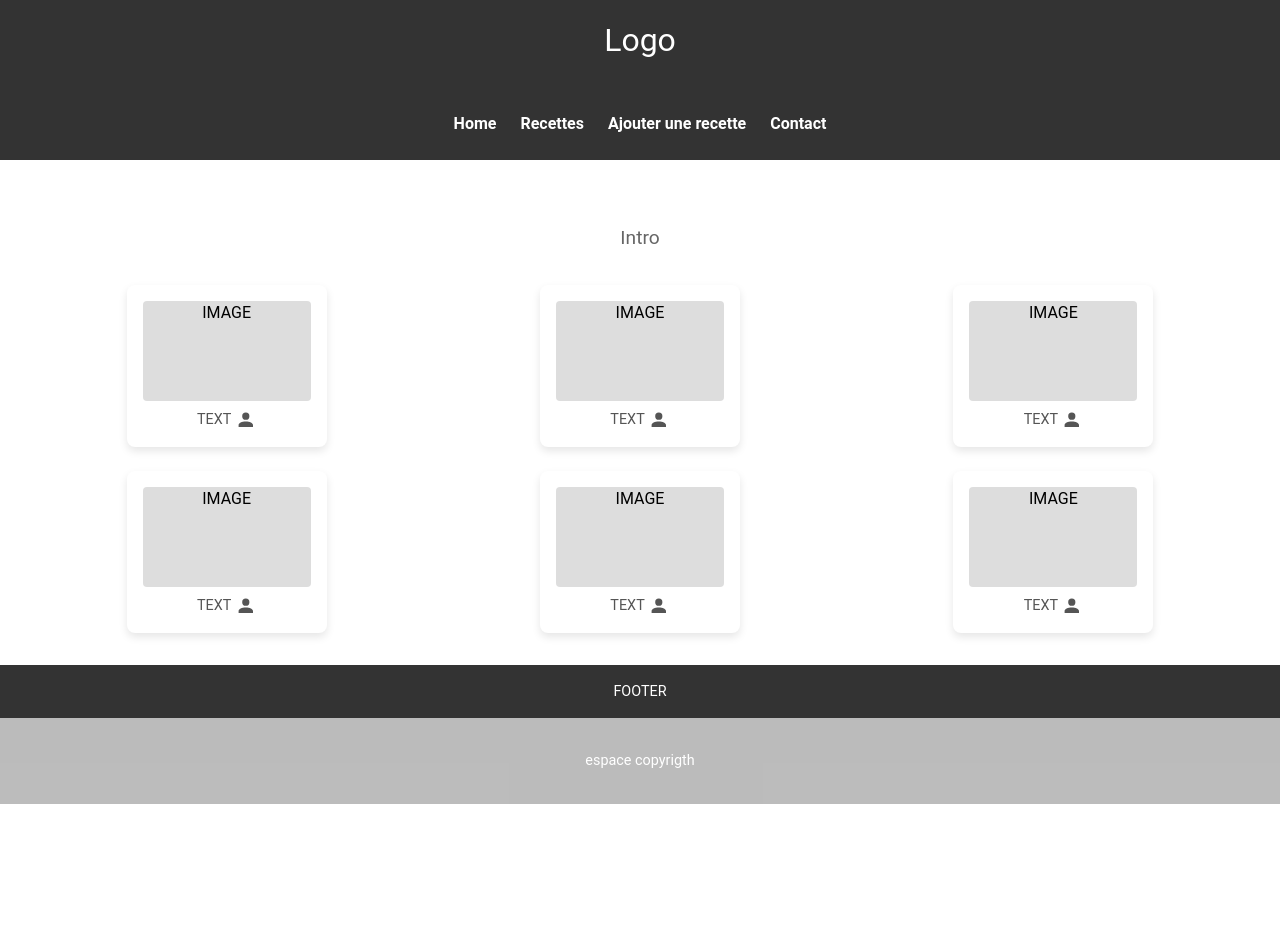
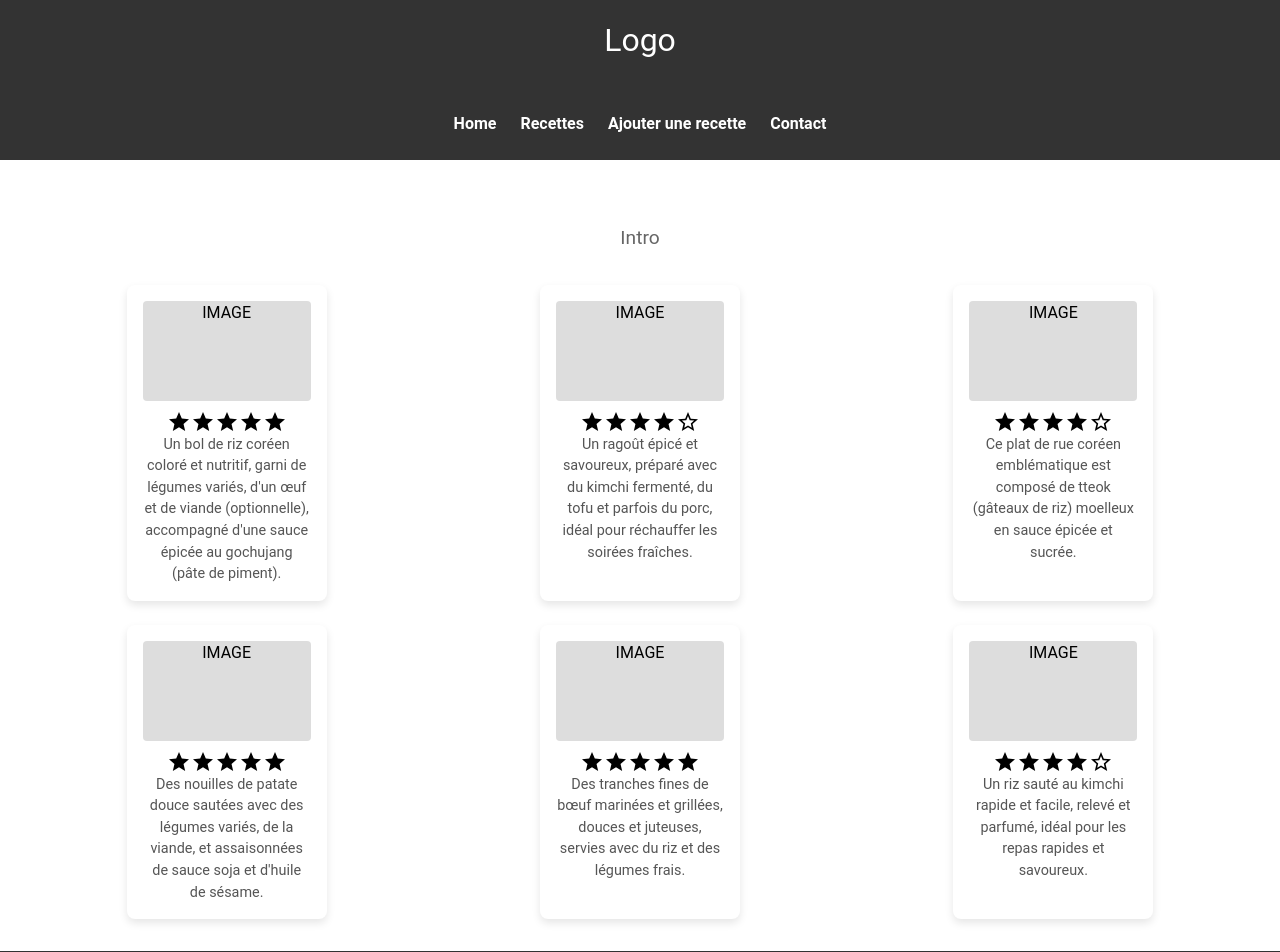
Before and after one commit to SylviePlayPlayeuse/PandaCook, a Vue app: page / in a window 1280 px wide. Shown: the top 952 px of the page. Before the commit the page ends 804 px from the top, so only its background shows below. Built offline with nearby package versions, Linux system fonts and the light colour scheme.

Commit message:
add recipes from json file

```diff
--- a/package.json
+++ b/package.json
@@ -16,6 +16,7 @@
     "format": "prettier --write src/"
   },
   "dependencies": {
+    "axios": "^1.7.7",
     "pinia": "^2.2.4",
     "vue": "^3.5.12",
     "vue-router": "^4.4.5",
--- a/src/api/food.api.ts
+++ b/src/api/food.api.ts
@@ -1,4 +1,7 @@
 import type {Food} from "@/helpers/listFood-types";
+import axios from 'axios';
+import recipesData from '@/fakeData/recipes.json';
+
 
 export const getInitialFood = (): Promise<Food[]> => {
     return Promise.resolve(
@@ -9,3 +12,15 @@ export const getInitialFood = (): Promise<Food[]> => {
         ]
     )
 }
+
+
+const API_URL = 'http://localhost:3000/fakeData/recipes.json';
+
+export const getRecipes = async () => {
+    try {
+        return Promise.resolve(recipesData.recipes);
+    } catch (error) {
+        console.error("Erreur lors de la récupération des recettes :", error);
+        throw error;
+    }
+};
--- /dev/null
+++ b/src/fakeData/recipes.json
@@ -0,0 +1,101 @@
+{
+  "recipes": [
+    {
+      "id": 1,
+      "title": "Bibimbap",
+      "rating": 5,
+      "description": "Un bol de riz coréen coloré et nutritif, garni de légumes variés, d'un œuf et de viande (optionnelle), accompagné d'une sauce épicée au gochujang (pâte de piment).",
+      "ingredients": [
+        "200g de riz cuit",
+        "100g de bœuf émincé (optionnel)",
+        "1 carotte en julienne",
+        "1 courgette en julienne",
+        "50g de pousses d'épinards",
+        "1 œuf",
+        "1 cuillère à soupe de pâte de piment (gochujang)",
+        "1 cuillère à soupe d'huile de sésame",
+        "Graines de sésame pour la garniture"
+      ],
+      "prepTime": "25 minutes"
+    },
+    {
+      "id": 2,
+      "title": "Kimchi Jjigae",
+      "rating": 4,
+      "description": "Un ragoût épicé et savoureux, préparé avec du kimchi fermenté, du tofu et parfois du porc, idéal pour réchauffer les soirées fraîches.",
+      "ingredients": [
+        "200g de kimchi",
+        "100g de porc en tranches fines",
+        "100g de tofu coupé en cubes",
+        "1 oignon émincé",
+        "2 tasses d'eau",
+        "1 cuillère à soupe de gochugaru (poudre de piment)",
+        "1 cuillère à soupe de sauce soja"
+      ],
+      "prepTime": "30 minutes"
+    },
+    {
+      "id": 3,
+      "title": "Tteokbokki",
+      "rating": 4,
+      "description": "Ce plat de rue coréen emblématique est composé de tteok (gâteaux de riz) moelleux en sauce épicée et sucrée.",
+      "ingredients": [
+        "200g de gâteaux de riz coréens",
+        "1 oignon vert coupé en tronçons",
+        "1 cuillère à soupe de gochujang",
+        "1 cuillère à soupe de sucre",
+        "1 tasse d'eau",
+        "1 œuf dur pour la garniture (optionnel)"
+      ],
+      "prepTime": "20 minutes"
+    },
+    {
+      "id": 4,
+      "title": "Japchae",
+      "rating": 5,
+      "description": "Des nouilles de patate douce sautées avec des légumes variés, de la viande, et assaisonnées de sauce soja et d'huile de sésame.",
+      "ingredients": [
+        "200g de nouilles de patate douce (dangmyeon)",
+        "1 carotte en julienne",
+        "1/2 poivron rouge en lamelles",
+        "100g de bœuf émincé (optionnel)",
+        "1 oignon émincé",
+        "2 cuillères à soupe de sauce soja",
+        "1 cuillère à soupe d'huile de sésame",
+        "Graines de sésame pour la garniture"
+      ],
+      "prepTime": "30 minutes"
+    },
+    {
+      "id": 5,
+      "title": "Bulgogi",
+      "rating": 5,
+      "description": "Des tranches fines de bœuf marinées et grillées, douces et juteuses, servies avec du riz et des légumes frais.",
+      "ingredients": [
+        "200g de bœuf émincé (de préférence du faux-filet)",
+        "1 poire coréenne râpée",
+        "2 cuillères à soupe de sauce soja",
+        "1 cuillère à soupe de sucre",
+        "1 gousse d'ail hachée",
+        "1 cuillère à soupe d'huile de sésame",
+        "Oignons verts pour la garniture"
+      ],
+      "prepTime": "40 minutes (incluant la marinade)"
+    },
+    {
+      "id": 6,
+      "title": "Kimchi Bokkeumbap",
+      "rating": 4,
+      "description": "Un riz sauté au kimchi rapide et facile, relevé et parfumé, idéal pour les repas rapides et savoureux.",
+      "ingredients": [
+        "200g de riz cuit",
+        "100g de kimchi haché",
+        "1 œuf",
+        "1 oignon vert émincé",
+        "1 cuillère à soupe de sauce soja",
+        "1 cuillère à soupe d'huile de sésame"
+      ],
+      "prepTime": "15 minutes"
+    }
+  ]
+}
--- a/src/views/HomeView.vue
+++ b/src/views/HomeView.vue
@@ -1,5 +1,24 @@
 <script setup lang="ts">
-import { mdiAccount } from '@mdi/js'
+import { mdiStar, mdiStarOutline } from '@mdi/js';
+import {getRecipes} from "@/api/food.api";
+import {onMounted, ref} from "vue";
+import type {Recipe} from "@/helpers/listFood-types";
+
+const TOTAL_STARS = 5;
+
+const recipes = ref<Recipe[]>([]);
+const getAllRecipes = async() => {
+    recipes.value = await getRecipes();
+}
+
+const getEmptyStars = (number: number): number => {
+    return TOTAL_STARS - number;
+}
+
+onMounted(() => {
+    getAllRecipes();
+})
+
 </script>
 
 <template>
@@ -10,12 +29,15 @@ import { mdiAccount } from '@mdi/js'
                 <p>Intro</p>
             </section>
             <section class="grid-section">
-                <div class="grid-item" v-for="n in 6" :key="n">
+                <div class="grid-item" v-for="recipe in recipes" :key="recipe.id">
                     <div class="image-placeholder">IMAGE
                     </div>
-
-                    <p class="text-placeholder">TEXT
-                        <v-icon :icon="mdiAccount" />
+                    <div>
+                        <v-icon v-for="n in recipe.rating" :icon="mdiStar" />
+                        <v-icon v-for="n in getEmptyStars(recipe.rating)" :icon="mdiStarOutline" />
+                    </div>
+                    <p class="text-placeholder">
+                        {{ recipe.description }}
                     </p>
                 </div>
             </section>
```
Also changed, not shown: src/helpers/listFood-types.ts (+9 -0 lines).
